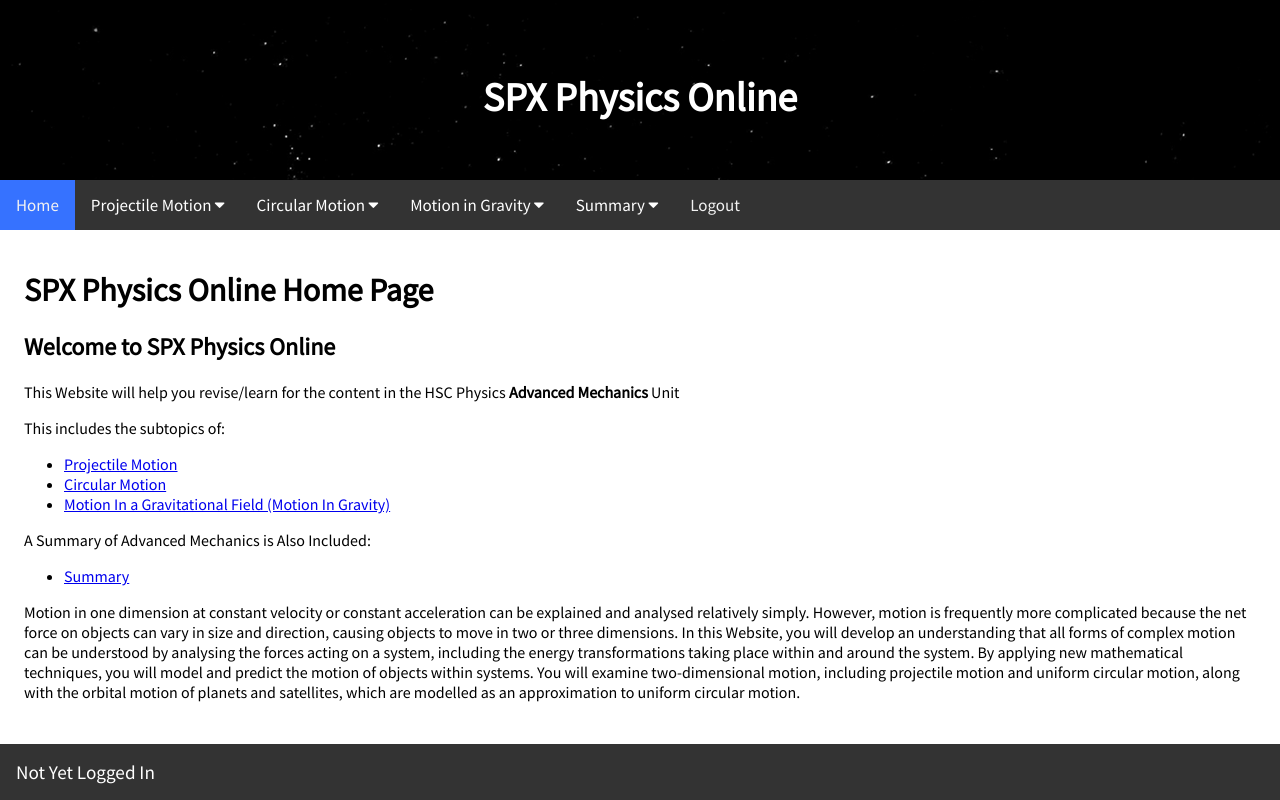
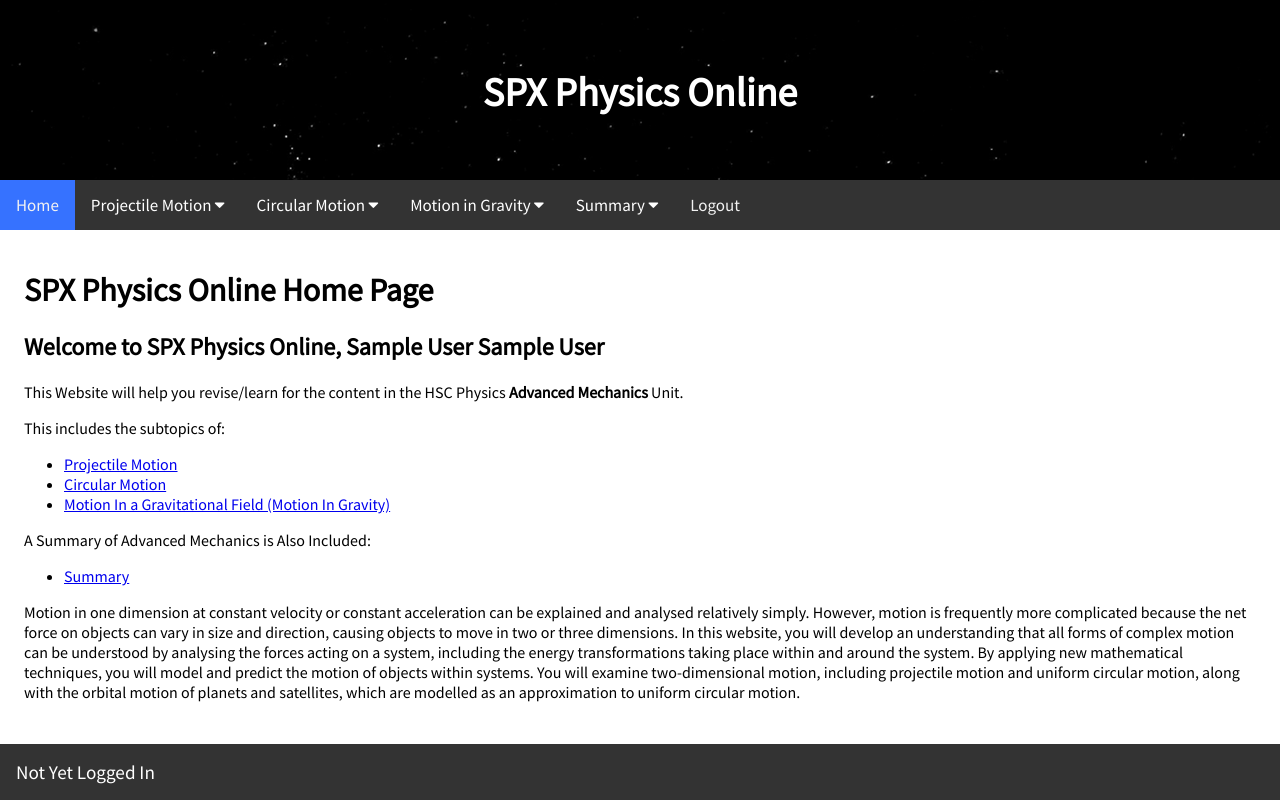
Before and after one commit to PYastreboff/IPT-Major-Project-2022, a PHP site: page / in a window 1280 px wide. Run offline with PHP 8.4, Linux system fonts and the light colour scheme; the visitor is signed in with stand-in values (Sample User, id 1).

Commit message:
finishing touches

```diff
--- a/Part 2/System Deliverable 1/Website/css/style.css
+++ b/Part 2/System Deliverable 1/Website/css/style.css
@@ -336,7 +336,7 @@
   position: relative;
   z-index: 3;
   align-self: center;
-  margin-top: 4.5rem;
+  margin-top: 4.2rem;
   font-size: 2.5rem;
 }
 
--- a/Part 2/System Deliverable 1/Website/index.php
+++ b/Part 2/System Deliverable 1/Website/index.php
@@ -12,8 +12,8 @@
 		<maincontent>
 			<div class="homeContent">
 				<h1>SPX Physics Online Home Page</h1>
-				<h2>Welcome to SPX Physics Online</h2>
-				<p>This Website will help you revise/learn for the content in the HSC Physics <b>Advanced Mechanics</b> Unit</p>
+				<h2>Welcome to SPX Physics Online, <?php echo($_SESSION["firstName"]." ".$_SESSION["lastName"]); ?></h2>
+				<p>This Website will help you revise/learn for the content in the HSC Physics <b>Advanced Mechanics</b> Unit.</p>
 				<p>This includes the subtopics of:</p>
 				<ul>
 					<li><a href="pmInfo.php">Projectile Motion</a></li>
@@ -29,7 +29,7 @@
 					explained and analysed relatively simply. However, motion is frequently more
 					complicated because the net force on objects can vary in size and direction,
 					causing objects to move in two or three dimensions.
-					In this Website, you will develop an understanding that all forms of complex
+					In this website, you will develop an understanding that all forms of complex
 					motion can be understood by analysing the forces acting on a system, including
 					the energy transformations taking place within and around the system. By
 					applying new mathematical techniques, you will model and predict the motion
--- a/Part 2/System Deliverable 1/Website/login.php
+++ b/Part 2/System Deliverable 1/Website/login.php
@@ -36,6 +36,8 @@
 				while (mysqli_stmt_fetch($stmt)) {
 					$message = "login successfully completed. Welcome ".$firstName.' '.$lastName;
 					$_SESSION["userName"] = $userName;
+					$_SESSION["firstName"] = $firstName;
+					$_SESSION["lastName"] = $lastName;
 					$_SESSION["footerText"] = "Current User: ".$userName." (".$firstName." ".$lastName.")";
 					$footerText = $_SESSION["footerText"];
 
```
Also changed, not shown: Part 2/System Deliverable 1/Website/favicon.ico (added).
